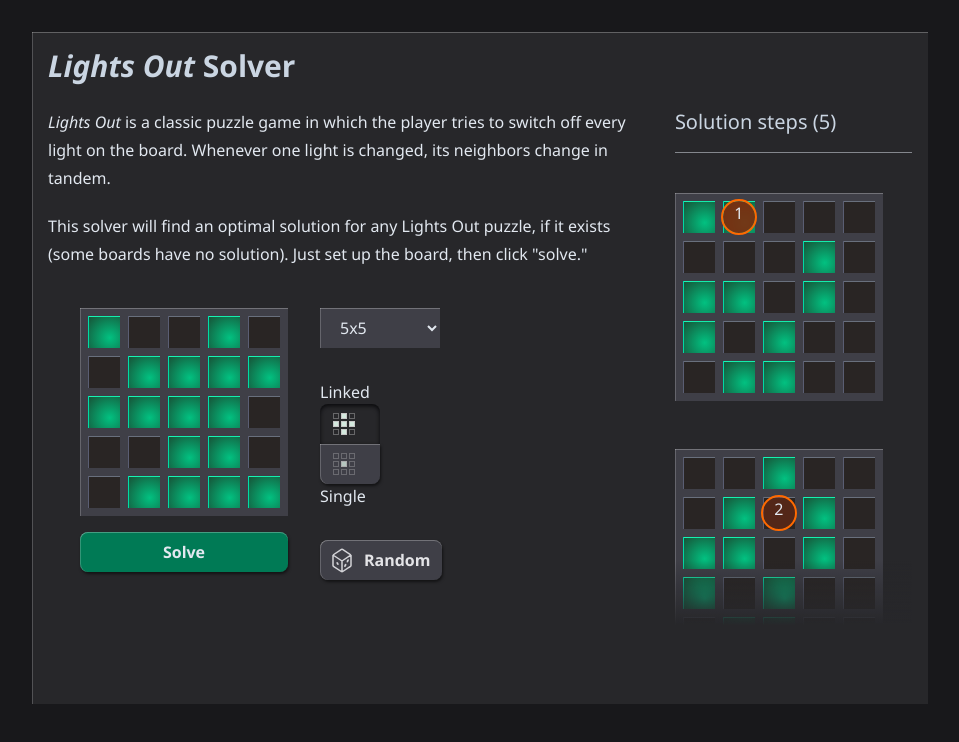
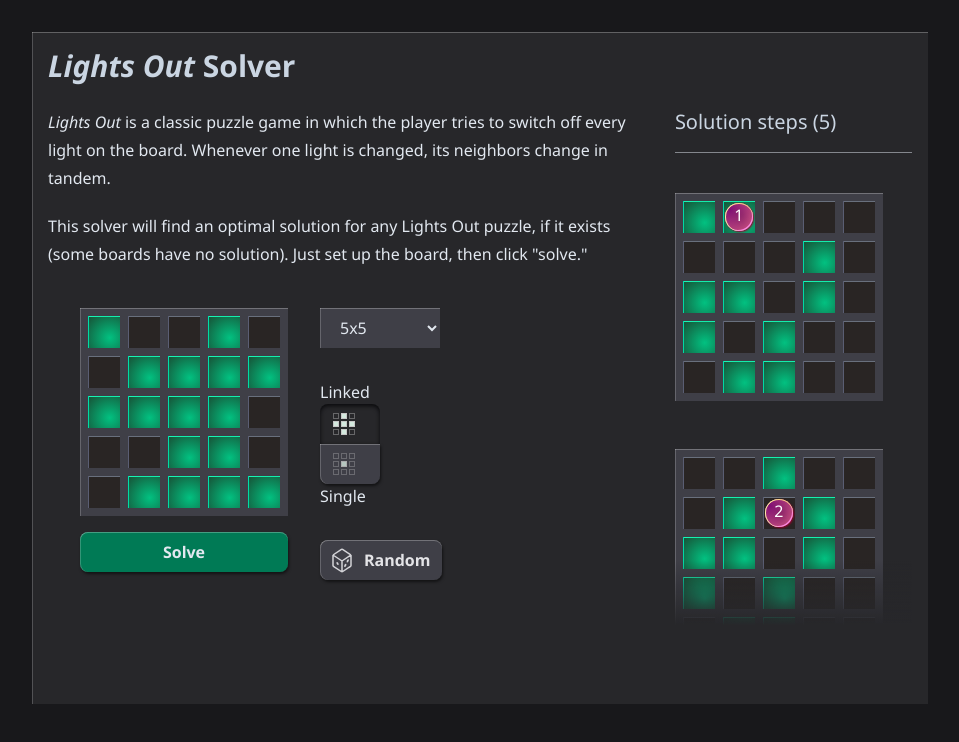
Before and after one commit to bprcode/lightsout-solver, a React (Vite) app: page / in a window 1280 px wide. Shown: the top 742 px of the page, without its empty margins (160-1119 px from the left). Built offline with nearby package versions, Linux system fonts and the light colour scheme.

Commit message:
Harmonize step indicator colors

```diff
--- a/src/App.css
+++ b/src/App.css
@@ -138,6 +138,12 @@
   );
 }
 
+@utility high-contrast-amethyst {
+  text-shadow: 2px 2px 8px rgb(54, 6, 36);
+  box-shadow: inset 1px 0 0 rgb(255, 237, 170), inset 0 1px 0 rgb(255, 214, 136), inset -1px -1px 0 rgb(255, 136, 227), 1px 1px 2px rgb(150, 0, 47);
+  background-image: radial-gradient( in oklch 3.5rem at 18% 24%, #820e75, #ff918b );
+}
+
 @utility very-illuminated {
   box-shadow: inset 1px 0 0 rgb(32, 255, 162), inset 0 1px 0 rgb(48, 255, 189);
   background-image: radial-gradient(
--- a/src/App.tsx
+++ b/src/App.tsx
@@ -152,13 +152,14 @@ function LightBoard({
         >
           {i === tagIndex && (
             <div
-              className={`z-10 outline-2 ${
-                bit ? 'outline-orange-500' : 'outline-orange-500'
-              } ${
-                bit ? 'bg-orange-900/90' : 'bg-orange-900/50'
-              } w-100 rounded-full flex justify-center`}
+              // className={`z-10 outline-2 ${
+              //   bit ? 'outline-orange-500' : 'outline-orange-500'
+              // } ${
+              //   bit ? 'bg-orange-900/90' : 'bg-orange-900/50'
+              // } w-100 rounded-full flex justify-center`}
+              className={`z-10 size-[28px] top-1/2 left-1/2 transform -translate-x-1/2 -translate-y-1/2 rounded-[50%] absolute  flex justify-center high-contrast-amethyst`}
             >
-              {tag}
+              <span className="[line-height:24px] [color:#fff]">{tag}</span>
             </div>
           )}
         </div>
@@ -175,7 +176,7 @@ function LightBoard({
     >
       {cells}
       {board === 0 && tag && (
-        <div className="absolute top-1/2 left-1/2 transform -translate-x-1/2 -translate-y-1/2 rounded-full px-3 py-1 bg-orange-950/80 outline-orange-500 outline-2">
+        <div className="absolute top-1/2 left-1/2 transform -translate-x-1/2 -translate-y-1/2 rounded-full px-3 py-1 high-contrast-amethyst">
           {tag}
         </div>
       )}
```
